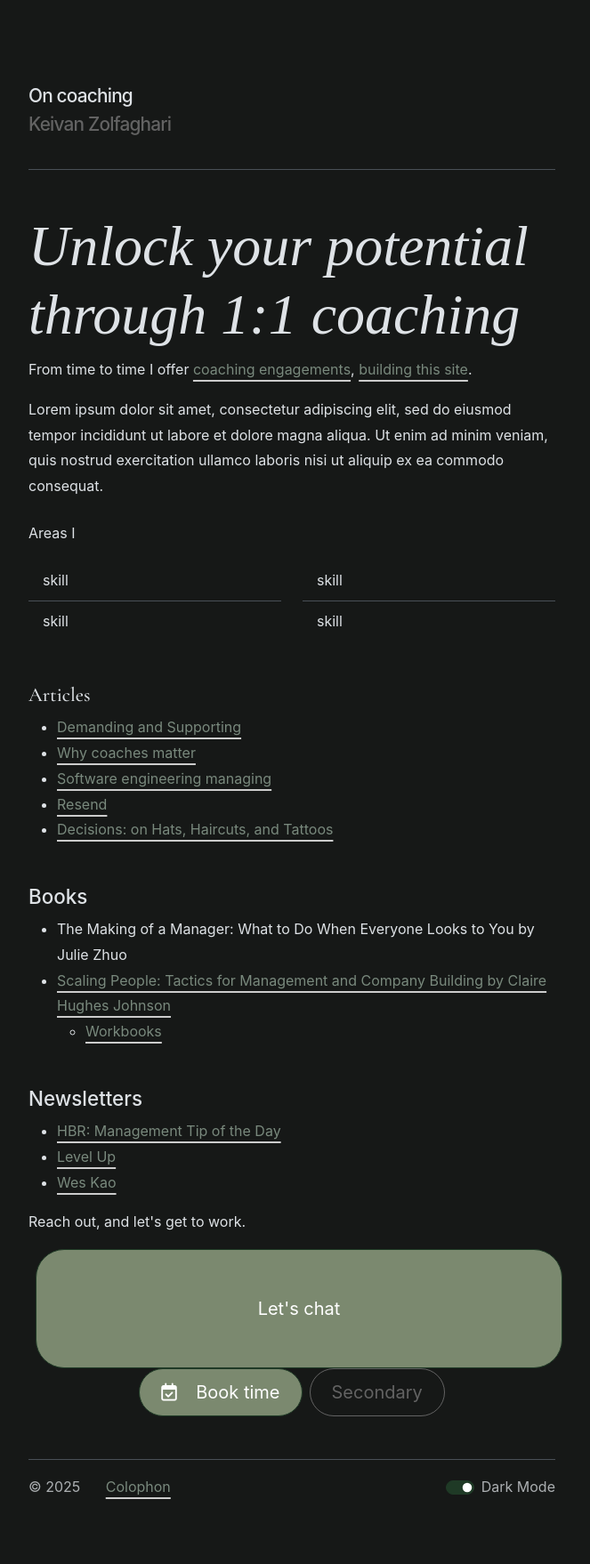
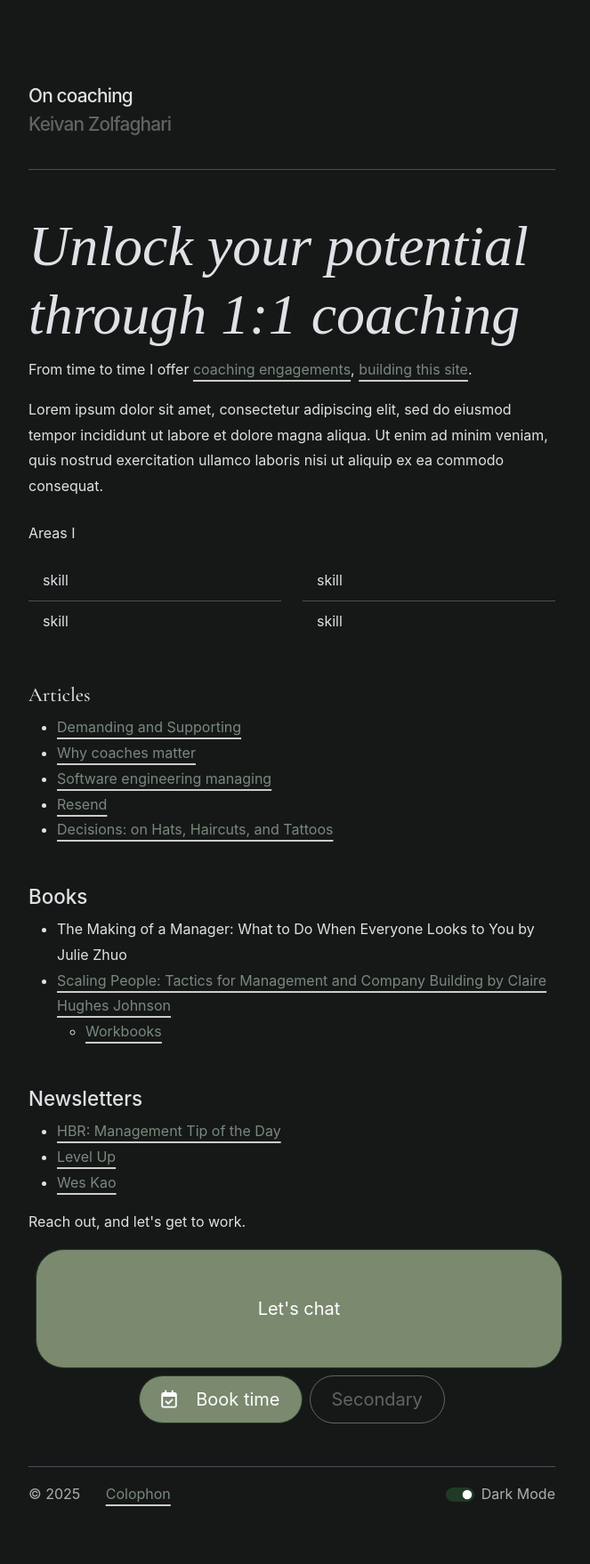
Before and after one commit to keivanz/keivanz.github.io, a Jekyll site: the page built from pages/coach.html, in a window 1280 px wide. Shown: the whole page at 89% size, without its empty margins (312-975 px from the left). Built offline with Jekyll 4.4.1, drawn with Linux system fonts in a browser that asks for light colours; nearby versions of some CDN libraries; some web fonts are replaced.

Commit message:
Update coaching.html

```diff
--- a/_includes/coaching.html
+++ b/_includes/coaching.html
@@ -51,9 +51,8 @@
 
 <p class="">Reach out, and let's get to work.</p>
 <button type="button" class="btn btn-primary btn-lg mx-2 px-4 py-5 rounded-5 focus-ring w-100 gap-3">Let's chat</button>
-</div>
 
-<div class="d-grid gap-2 d-sm-flex justify-content-sm-center">
+<div class="d-grid gap-2 mt-2 d-sm-flex justify-content-sm-center">
   <button type="button" class="btn btn-primary btn-lg rounded-5 focus-ring px-4 gap-3">
     <i class="fa-regular fa-calendar-check pe-3"></i> Book time</button>
   <button type="button" class="btn btn-outline-secondary rounded-5 focus-ring-secondary btn-lg px-4">Secondary</button>
```
